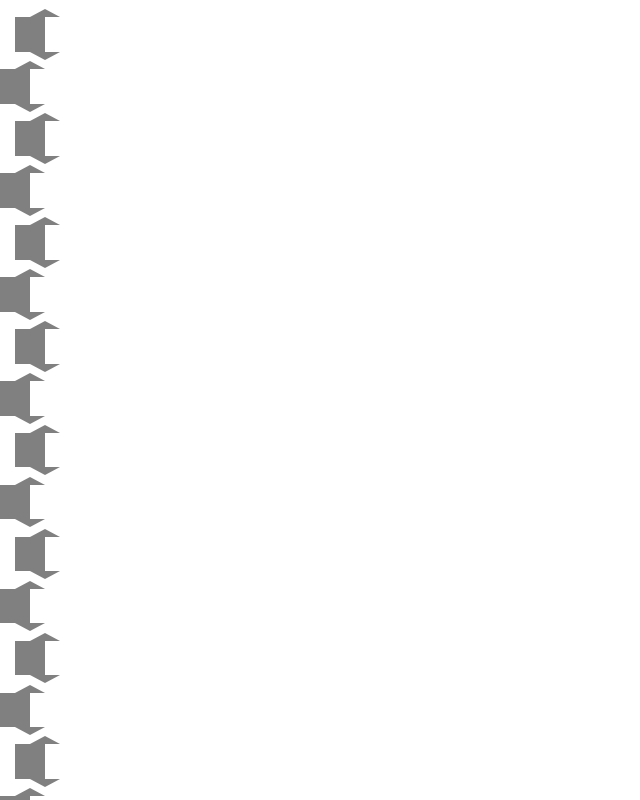
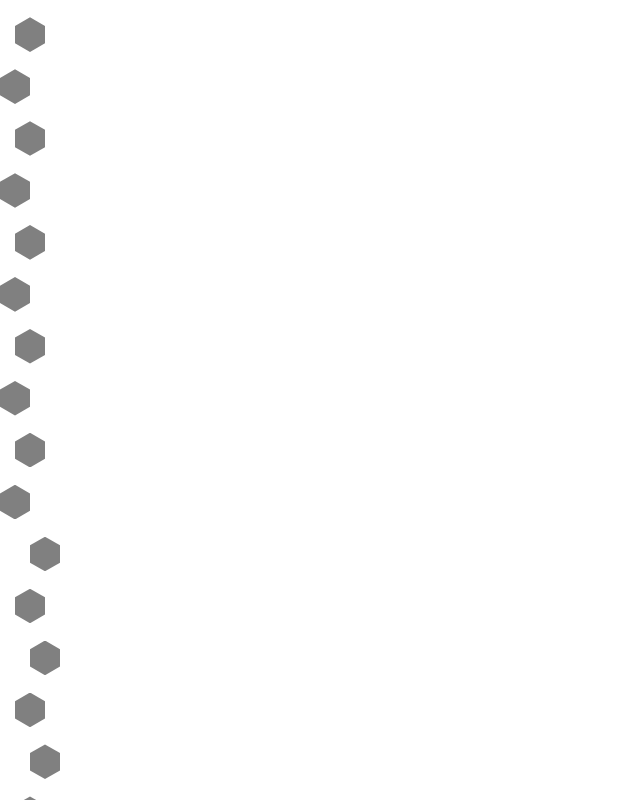
Before and after one commit to dallin-abendroth/HexLife, a React (Create React App) app: page / in a window 1280 px wide. Shown: the top 800 px of the page, without its empty margins (0-640 px from the left). Built offline with nearby package versions, Linux system fonts and the light colour scheme.

Commit message:
fix hexagon shape and hexagon toggle

```diff
--- a/src/HexGrid.tsx
+++ b/src/HexGrid.tsx
@@ -13,7 +13,7 @@ const HexGrid: React.FC<HexGridProps> = ({ rows, cols }) => {
 
   const toggleHexagon = (row: number, col: number) => {
     setGrid(prevGrid => {
-      const newGrid = [...prevGrid];
+      const newGrid = prevGrid.map(innerArray =>[...innerArray]);
       newGrid[row][col] = !newGrid[row][col];
       return newGrid;
     });
@@ -22,7 +22,7 @@ const HexGrid: React.FC<HexGridProps> = ({ rows, cols }) => {
   return (
     <div>
       {grid.map((row, i) => (
-        <div key={i}>
+        <div key={i} style={{ marginLeft: i % 2 === 0 ? "0px" : "15px" }}>
           {row.map((toggled, j) => (
             <Hexagon key={j} toggled={toggled} onClick={() => toggleHexagon(i, j)} />
           ))}
--- a/src/Hexagon.styled.ts
+++ b/src/Hexagon.styled.ts
@@ -11,25 +11,7 @@ export const HexagonStyled = styled.div<HexagonStyledProps>`
   margin: 17.32px 0;
   position: relative;
   cursor: pointer;
-
-  &:before, &:after {
-    content: "";
-    position: absolute;
-    width: 0;
-    border-left: 15px solid transparent;
-    border-right: 15px solid transparent;
-  }
-
-  &:before {
-    bottom: 100%;
-    border-bottom: 8.66px solid ${props => (props.toggled ? 'green' : 'gray')};
-  }
-
-  &:after {
-    top: 100%;
-    width: 0;
-    border-top: 8.66px solid ${props => (props.toggled ? 'green' : 'gray')};
-  }
+  clip-path: polygon(50% 0%, 100% 25%, 100% 75%, 50% 100%, 0% 75%, 0% 25%);
 
   &:nth-child(odd) {
     margin-left: 15px;
```
